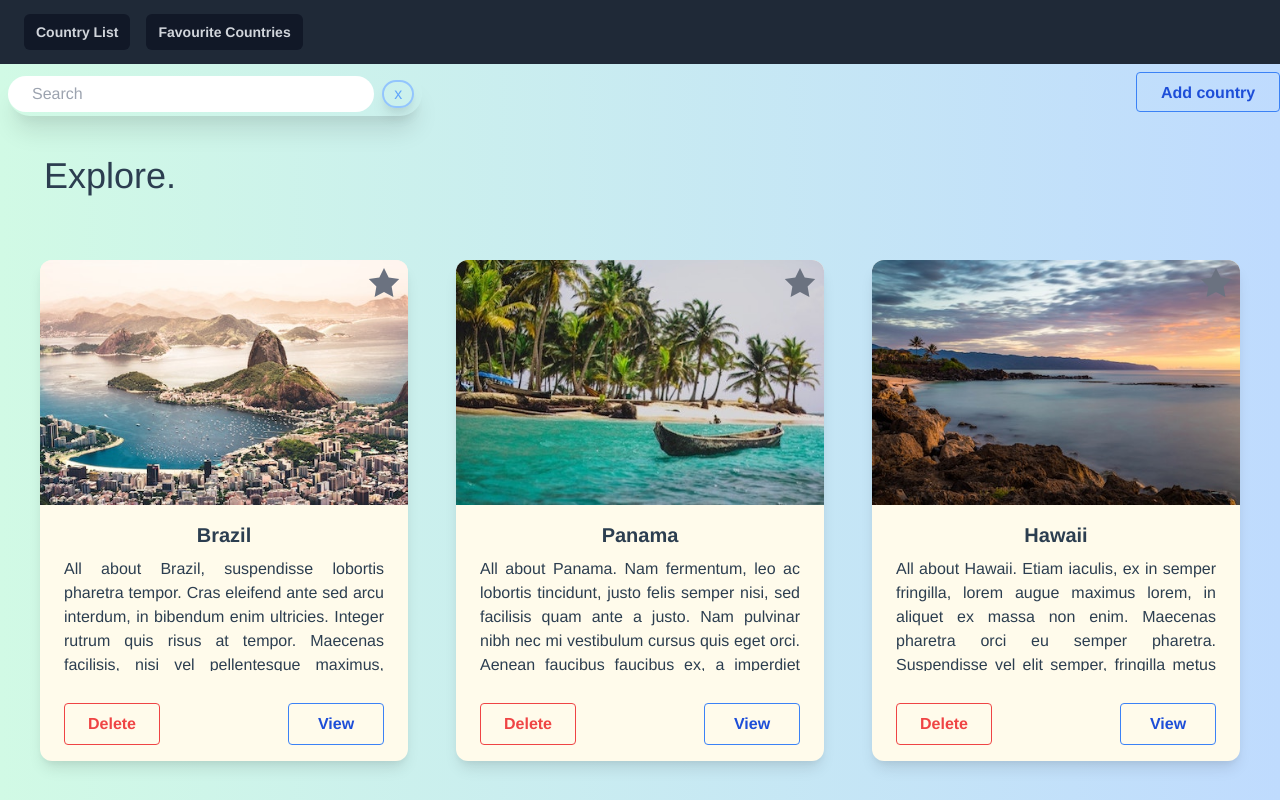
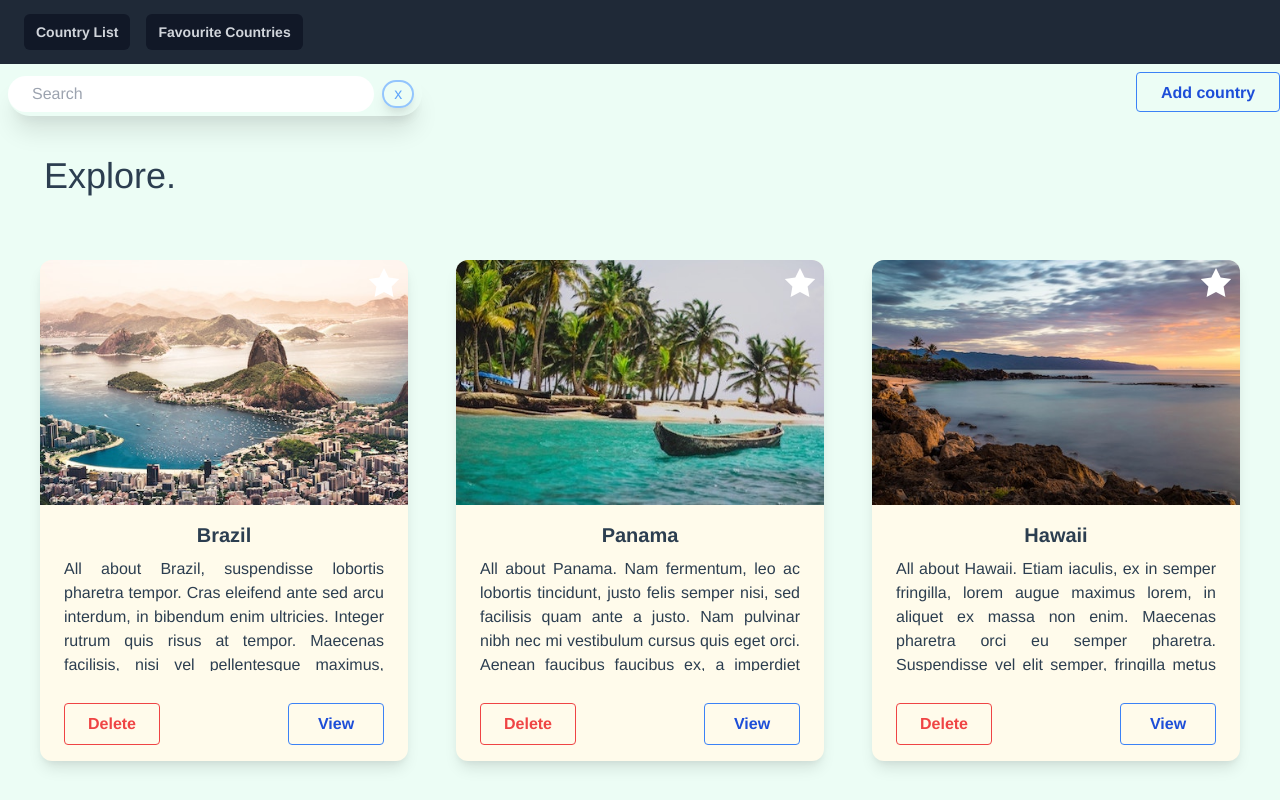
Before and after one commit to Kane13581/explore, a Vue app: page / in a window 1280 px wide. Shown: the top 800 px of the page. Built offline with nearby package versions, Linux system fonts and the light colour scheme.

Commit message:
some more changes

```diff
--- a/src/App.vue
+++ b/src/App.vue
@@ -1,5 +1,5 @@
 <template>
-  <div id="nav" class="bg-gradient-to-r from-green-100 to-blue-200 min-h-screen">
+  <div id="nav" class="bg-green-50 min-h-screen">
     <div>
       <TheHeader />
     </div>
@@ -46,3 +46,6 @@ html {
   color: #42b983;
 }
 </style>
+
+
+<!--bg-gradient-to-r from-green-100 to-blue-200-->
--- a/src/components/CountryDetails.vue
+++ b/src/components/CountryDetails.vue
@@ -2,19 +2,15 @@
   <div>
     <GoBack />
     <div class="imageStyle grid justify-center xl:justify-self-start">
+      <div class="relative">
+        <svg :class="country.isFavourite ? 'text-yellow-500' : 'text-white'" class="absolute right-1 mt-2 mr-1 w-8 h-8 fill-current" xmlns="http://www.w3.org/2000/svg" viewBox="0 0 20 20"><path d="M10 15l-5.878 3.09 1.123-6.545L.489 6.91l6.572-.955L10 0l2.939 5.955 6.572.955-4.756 4.635 1.123 6.545z"/></svg>
+      </div>
       <img class="xl:h-96 border-double border-8 border-gray-400" :src="require(`../assets/${country.image}`)"
            :alt="country.name">
     </div>
     <div v-if="!showEditInput">
       <div class="flex justify-center p-4">
         <h1 class="text-3xl rounded-xl w-1/5 text-4xl font-serif">{{ country.name }}</h1>
-        <div class="absolute right-8 xl:relative">
-          <svg class="w-12 h-12 fill-current" :class="country.isFavourite ? 'text-yellow-500' : 'text-gray-500'"
-               xmlns="http://www.w3.org/2000/svg" viewBox="0 0 20 20">
-            <path
-              d="M10 15l-5.878 3.09 1.123-6.545L.489 6.91l6.572-.955L10 0l2.939 5.955 6.572.955-4.756 4.635 1.123 6.545z" />
-          </svg>
-        </div>
       </div>
     </div>
     <div v-else>
--- a/src/views/CountryItem.vue
+++ b/src/views/CountryItem.vue
@@ -3,7 +3,7 @@
   <div class="home">
     <div class="bg-yellow-50 rounded-xl overflow-hidden shadow-lg my-2">
       <div class="relative">
-        <svg :class="country.isFavourite ? 'text-yellow-500' : 'text-gray-500'" class="absolute right-1 mt-2 mr-1 w-8 h-8 fill-current" xmlns="http://www.w3.org/2000/svg" viewBox="0 0 20 20"><path d="M10 15l-5.878 3.09 1.123-6.545L.489 6.91l6.572-.955L10 0l2.939 5.955 6.572.955-4.756 4.635 1.123 6.545z"/></svg>
+        <svg :class="country.isFavourite ? 'text-yellow-500' : 'text-white'" class="absolute right-1 mt-2 mr-1 w-8 h-8 fill-current" xmlns="http://www.w3.org/2000/svg" viewBox="0 0 20 20"><path d="M10 15l-5.878 3.09 1.123-6.545L.489 6.91l6.572-.955L10 0l2.939 5.955 6.572.955-4.756 4.635 1.123 6.545z"/></svg>
       </div>
       <img class="w-full" :src="require(`../assets/${country.image}`)" :alt="country.name">
       <div class="px-6 py-4">
```
